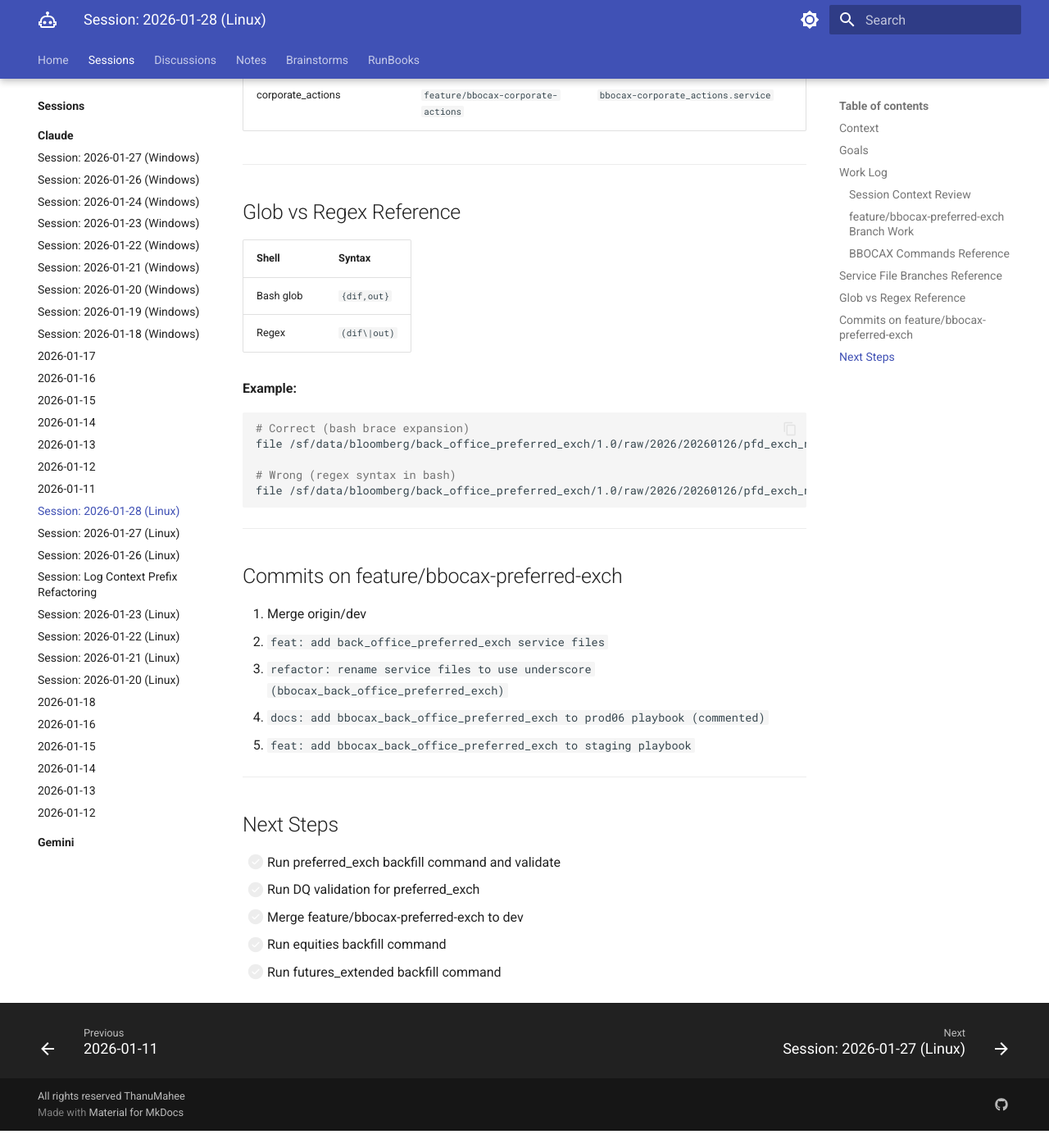
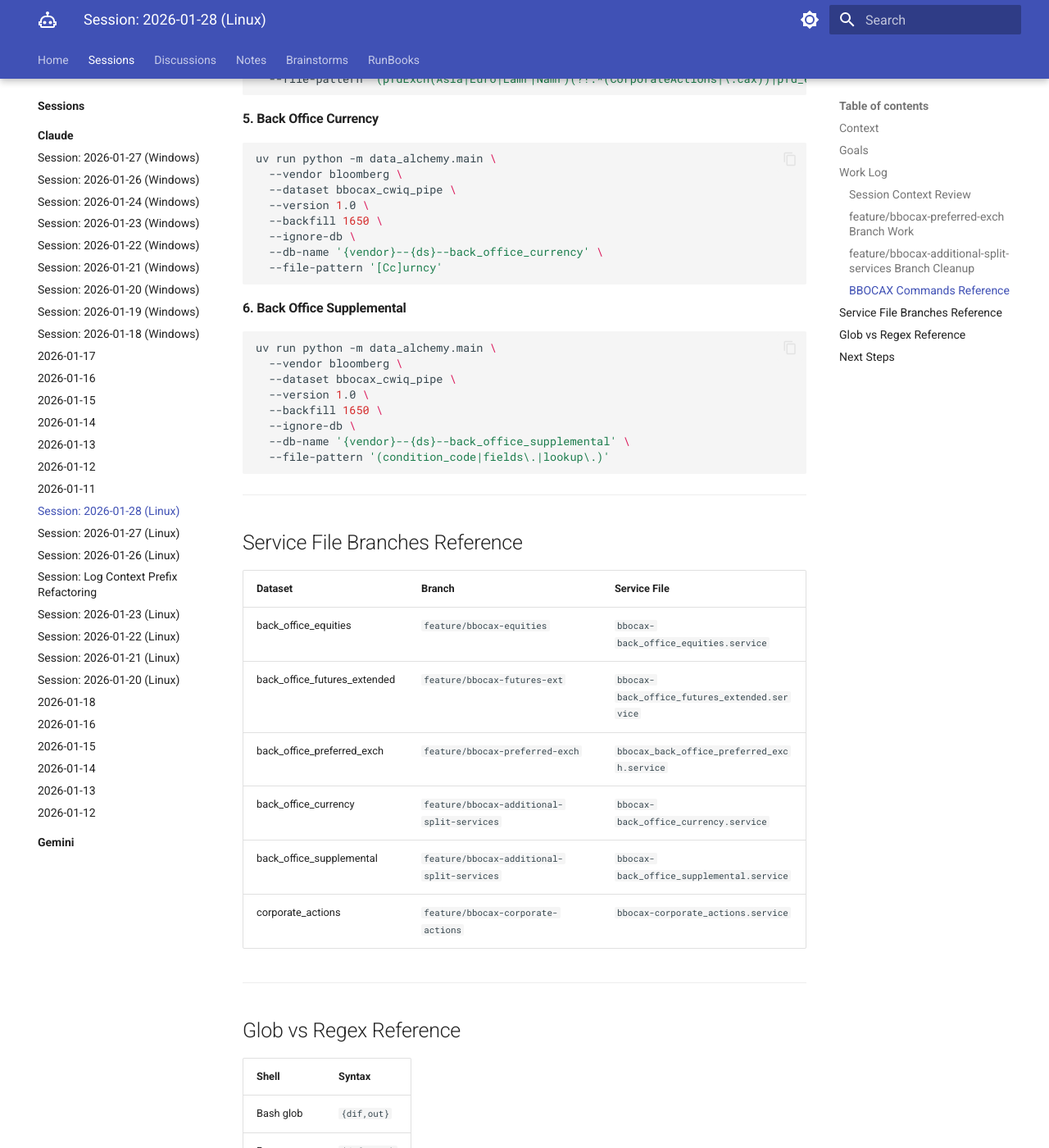
Before and after one commit to ThanuMahee12/AgentContext, an MkDocs documentation site: the page built from docs/sessions/claude/l-2026-01-28.md, in a window 1280 px wide and 1400 px high, scrolled down 3068 px. Shown: the whole window at 82% size. Built offline with MkDocs 1.6.1 and Material for MkDocs 9.7.7, drawn with Linux system fonts in a browser that asks for light colours; before the commit the page ends 4447 px from its top, so only the background shows below that; some of the changed text lies outside the part shown.

Commit message:
docs: update session - currency and supplemental work

````diff
--- a/docs/sessions/claude/l-2026-01-28.md
+++ b/docs/sessions/claude/l-2026-01-28.md
@@ -2,13 +2,17 @@
 
 ## Context
 - **Repo**: alchmy
-- **Branch**: data-alchemy on `feature/bbocax-preferred-exch`
+- **Branches worked on**:
+  - `feature/bbocax-preferred-exch`
+  - `feature/bbocax-additional-split-services`
 
 ## Goals
 - [x] Review yesterday's session and continue bbocax mapping
 - [x] Get bbocax equities command
 - [x] Get bbocax futures_extended command
 - [x] Work on bbocax_back_office_preferred_exch branch
+- [x] Clean up bbocax-additional-split-services branch
+- [x] Add currency and supplemental to playbooks
 
 ## Work Log
 
@@ -47,6 +51,28 @@
 #### Playbook Updates
 **Staging** (`deploy-data-alchemy-staging.yml`): Added active (not commented)
 **Prod06** (`deploy-data-alchemy-prod06.yml`): Added as commented
+
+---
+
+### feature/bbocax-additional-split-services Branch Cleanup
+
+#### Removed Duplicate Services
+Services now on dedicated branches were removed:
+- `back_office_equities` → on `feature/bbocax-equities`
+- `back_office_futures_extended` → on `feature/bbocax-futures-ext`
+- `back_office_preferred_exch` → on `feature/bbocax-preferred-exch`
+- `back_office_futures` → already on dev
+- `corporate_actions` → already on dev
+- `back_office_preferred_exch_corporate_actions` → already on dev
+- `bbocax_cwiq_pipe` → already on dev
+
+#### Remaining Services (unique to this branch)
+- `back_office_currency`
+- `back_office_supplemental`
+
+#### Playbook Updates
+**Staging**: Added active (not commented)
+**Prod06**: Added as commented
 
 ---
 
@@ -100,17 +126,28 @@
   --file-pattern '(pfdExch(Asia|Euro|Lamr|Namr)(?!.*(CorporateActions|\.cax))|pfd_exch_(asia|euro|lamr|namr)(?!\.cax))'
 ```
 
-**Test with limited files:**
+#### 5. Back Office Currency
 ```bash
 uv run python -m data_alchemy.main \
   --vendor bloomberg \
   --dataset bbocax_cwiq_pipe \
   --version 1.0 \
-  --backfill 48 \
+  --backfill 1650 \
   --ignore-db \
-  --test-limit 10 \
-  --db-name '{vendor}--{ds}--back_office_preferred_exch' \
-  --file-pattern '(pfdExch(Asia|Euro|Lamr|Namr)(?!.*(CorporateActions|\.cax))|pfd_exch_(asia|euro|lamr|namr)(?!\.cax))'
+  --db-name '{vendor}--{ds}--back_office_currency' \
+  --file-pattern '[Cc]urncy'
+```
+
+#### 6. Back Office Supplemental
+```bash
+uv run python -m data_alchemy.main \
+  --vendor bloomberg \
+  --dataset bbocax_cwiq_pipe \
+  --version 1.0 \
+  --backfill 1650 \
+  --ignore-db \
+  --db-name '{vendor}--{ds}--back_office_supplemental' \
+  --file-pattern '(condition_code|fields\.|lookup\.)'
 ```
 
 ---
@@ -122,6 +159,8 @@
 | back_office_equities | `feature/bbocax-equities` | `bbocax-back_office_equities.service` |
 | back_office_futures_extended | `feature/bbocax-futures-ext` | `bbocax-back_office_futures_extended.service` |
 | back_office_preferred_exch | `feature/bbocax-preferred-exch` | `bbocax_back_office_preferred_exch.service` |
+| back_office_currency | `feature/bbocax-additional-split-services` | `bbocax-back_office_currency.service` |
+| back_office_supplemental | `feature/bbocax-additional-split-services` | `bbocax-back_office_supplemental.service` |
 | corporate_actions | `feature/bbocax-corporate-actions` | `bbocax-corporate_actions.service` |
 
 ---
@@ -144,19 +183,9 @@
 
 ---
 
-## Commits on feature/bbocax-preferred-exch
-
-1. Merge origin/dev
-2. `feat: add back_office_preferred_exch service files`
-3. `refactor: rename service files to use underscore (bbocax_back_office_preferred_exch)`
-4. `docs: add bbocax_back_office_preferred_exch to prod06 playbook (commented)`
-5. `feat: add bbocax_back_office_preferred_exch to staging playbook`
-
----
-
 ## Next Steps
 - [ ] Run preferred_exch backfill command and validate
-- [ ] Run DQ validation for preferred_exch
-- [ ] Merge feature/bbocax-preferred-exch to dev
-- [ ] Run equities backfill command
-- [ ] Run futures_extended backfill command
+- [ ] Run currency backfill command and validate
+- [ ] Run supplemental backfill command and validate
+- [ ] Run DQ validation for all datasets
+- [ ] Merge feature branches to dev
````
